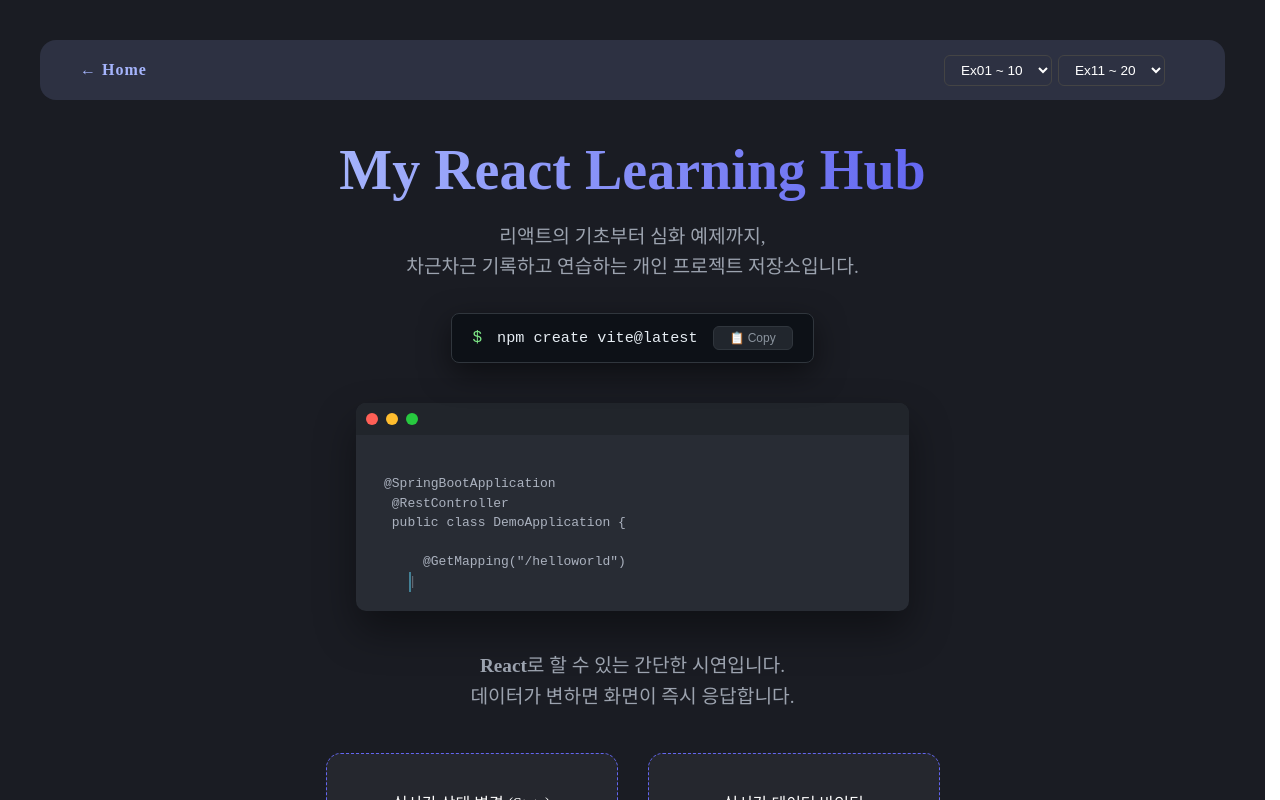
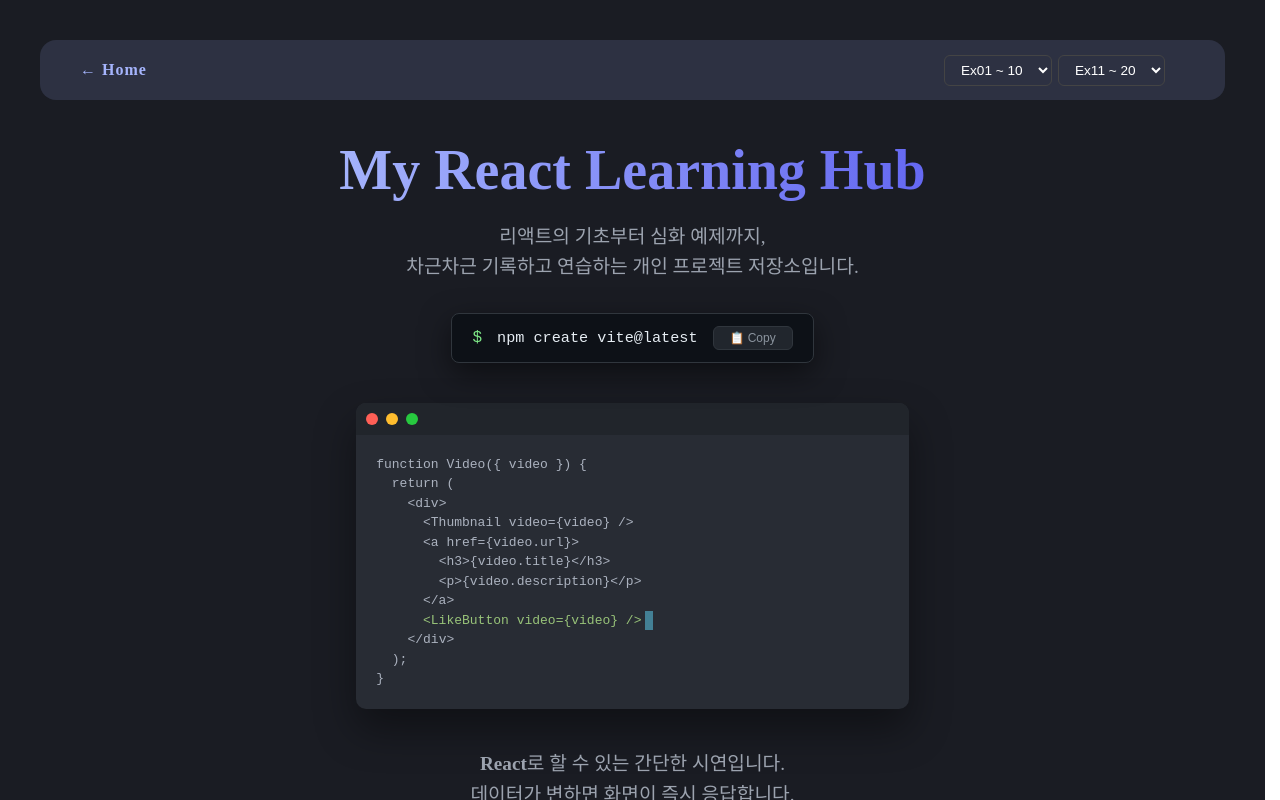
Before and after one commit to mainug/pkdata26, a React (Vite) app in the folder react/03.VITE방식/prj04/: page / in a window 1280 px wide. Shown: the top 800 px of the page. Built offline with nearby package versions, Linux system fonts and the light colour scheme.

Commit message:
Home.css, Home.jsx, .github 폴더 수정

```diff
--- a/react/03.VITE방식/prj04/src/pages/Home.css
+++ b/react/03.VITE방식/prj04/src/pages/Home.css
@@ -222,9 +222,9 @@
 /* 커서 깜빡임 효과 */
 .cursor {
   display: inline-block;
-  width: 2px;
   background-color: #61dafb;
-  margin-left: 2px;
+  color: #61dafb;
+  margin-left: 4px;
   animation: blink 0.8s infinite;
 }
 
--- a/react/03.VITE방식/prj04/src/pages/Home.jsx
+++ b/react/03.VITE방식/prj04/src/pages/Home.jsx
@@ -6,8 +6,7 @@
   const [count, setCount] = useState(0);
   const [name, setName] = useState("");
   const [copied, setCopied] = useState(false);
-
-  const installCommand = "npm create vite@latest"; // 여기에 넣고 싶은 명령어를 적으세요
+  const [typedPart, setTypedPart] = useState("");
 
   const handleCopy = () => {
     navigator.clipboard.writeText(installCommand);
@@ -16,37 +15,25 @@
     setTimeout(() => setCopied(false), 2000);
   };
 
-  const [typedCode, setTypedCode] = useState("");
-  const fullCode = `
-  @SpringBootApplication
-  @RestController
-  public class DemoApplication {
-
-      @GetMapping("/helloworld")
-      public String hello() {
-          return "Hello World";
-      }
-  }`;
+  const installCommand = "npm create vite@latest"; // 여기에 넣고 싶은 명령어를 적으세요
+  const targetText = "<LikeButton video={video} />"; // 타이핑 효과를 줄 부분
 
   useEffect(() => {
     let index = 0;
-    // 기존 문구를 비워주고 시작 (반복 실행 방지)
-    setTypedCode("");
+    setTypedPart(""); // 시작 전 초기화
 
     const typingInterval = setInterval(() => {
-      // 1. 안전하게 전체 코드 길이 안에서만 동작하도록 보장
-      if (index < fullCode.length) {
-        setTypedCode((prev) => prev + fullCode[index]);
+      if (index < targetText.length) {
+        // 함수형 업데이트를 사용하여 이전 상태를 안전하게 참조합니다.
+        setTypedPart((prev) => targetText.slice(0, index + 1));
         index++;
       } else {
-        // 2. 글자를 다 쓰면 즉시 인터벌 종료 (undefined 방지)
         clearInterval(typingInterval);
       }
-    }, 50);
+    }, 100); // 특정 부분만 치는 것이므로 속도를 조금 늦춰도 좋습니다.
 
-    // 3. 클린업 함수: 컴포넌트가 다시 그려질 때 이전 인터벌을 확실히 제거
-    return () => clearInterval(typingInterval);
-  }, []); // 빈 배열을 두어 처음 한 번만 실행되도록 설정
+    return () => clearInterval(typingInterval); // 클린업
+  }, []);
 
   return (
     <div className="home-page-bg">
@@ -76,8 +63,24 @@
               <div className="dot green"></div>
             </div>
             <pre className="code-content">
-              <code>{typedCode}</code>
-              <span className="cursor">|</span>
+              <code>
+                {`function Video({ video }) {
+  return (
+    <div>
+      <Thumbnail video={video} />
+      <a href={video.url}>
+        <h3>{video.title}</h3>
+        <p>{video.description}</p>
+      </a>
+      `}
+                {/* 이 부분만 타이핑 효과가 적용됩니다 */}
+                <span style={{ color: "#98c379" }}>{typedPart}</span>
+                <span className="cursor">|</span>
+                {`
+    </div>
+  );
+}`}
+              </code>
             </pre>
           </div>
 
```
